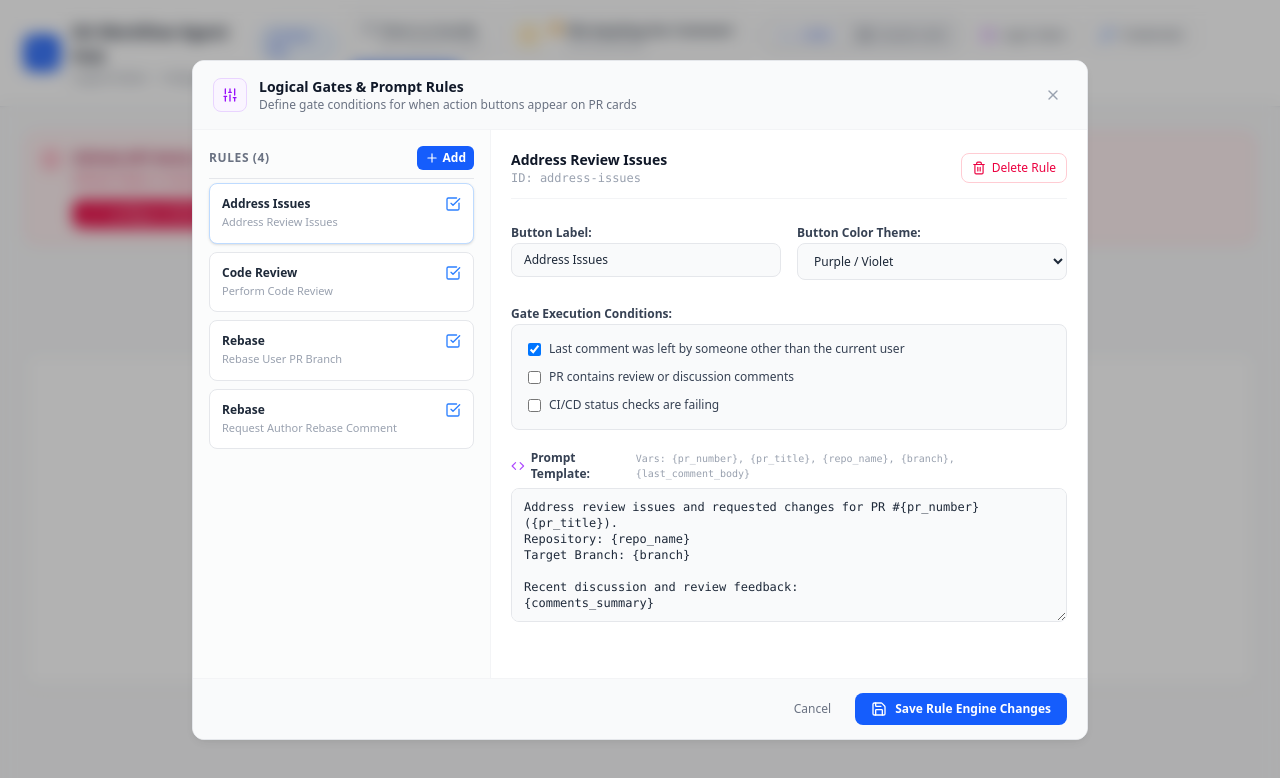
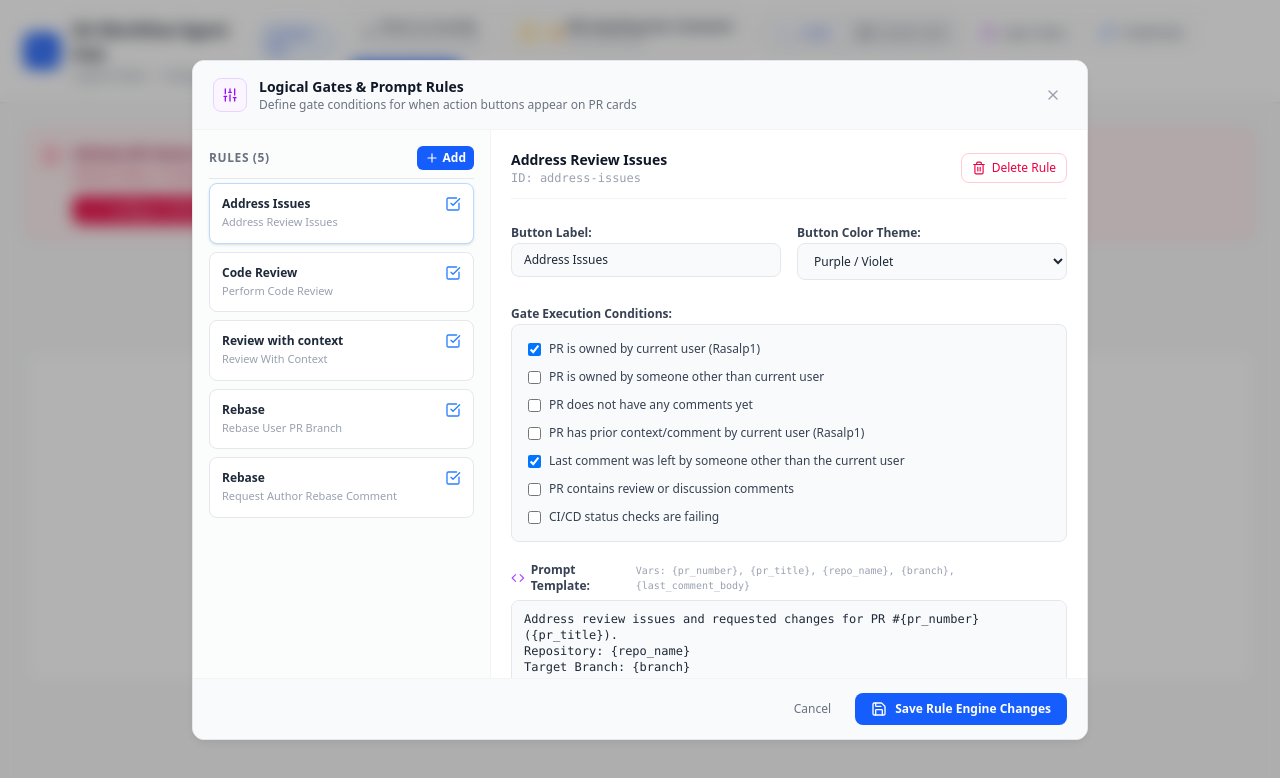
Before and after one commit to Rasalp1/Workflow, a Next.js app: page / in a window 1280 px wide. Both pictures are taken after a click on the button "Logic Gates". Shown: the top 778 px of the page. Built offline with nearby package versions, Linux system fonts and the light colour scheme.

Commit message:
Fourth Commit

```diff
--- a/src/app/page.tsx
+++ b/src/app/page.tsx
@@ -136,9 +136,14 @@ export default function Dashboard() {
     }
 
     setTimeout(() => {
-      const element = document.getElementById(cardId);
-      if (element) {
-        element.scrollIntoView({ behavior: 'smooth', block: 'start' });
+      const actionBarElement = document.getElementById(`${cardId}-action-bar`);
+      if (actionBarElement) {
+        actionBarElement.scrollIntoView({ behavior: 'smooth', block: 'end' });
+      } else {
+        const element = document.getElementById(cardId);
+        if (element) {
+          element.scrollIntoView({ behavior: 'smooth', block: 'end' });
+        }
       }
     }, 100);
   };
@@ -236,13 +241,14 @@ export default function Dashboard() {
   });
 
   // Build awaiting-comment items for Header popover
-  const awaitingReposMap: Record<string, { number: number; title: string; cardId: string }[]> = {};
+  const awaitingReposMap: Record<string, { number: number; title: string; branchName: string; cardId: string }[]> = {};
   prsWithoutOurLatestComment.forEach(({ pr }) => {
     const key = pr.repo_full_name;
     if (!awaitingReposMap[key]) awaitingReposMap[key] = [];
     awaitingReposMap[key].push({
       number: pr.number,
       title: pr.title,
+      branchName: pr.head.ref,
       cardId: `pr-card-${pr.repo_full_name}-${pr.number}`,
     });
   });
--- a/src/components/Header.tsx
+++ b/src/components/Header.tsx
@@ -14,7 +14,7 @@ interface HeaderProps {
   currentUser: string | null;
   prCount: number;
   awaitingCommentCount: number;
-  awaitingCommentItems: { repoName: string; prs: { number: number; title: string; cardId: string }[] }[];
+  awaitingCommentItems: { repoName: string; prs: { number: number; title: string; cardId: string; branchName?: string }[] }[];
   theirsToHandleCount: number;
   onSelectPR: (cardId: string) => void;
 }
@@ -65,7 +65,7 @@ export const Header: React.FC<HeaderProps> = ({
         <div className="flex items-center gap-2 flex-wrap">
           {/* Theirs to Handle Stat */}
           <div className="flex items-center gap-2 bg-white border border-gray-200 px-3 py-1.5 rounded-lg shadow-sm">
-            <div className="flex items-baseline gap-1.5">
+            <div className="flex items-center gap-1.5">
               <span className="text-lg font-bold text-gray-400 tracking-tight leading-none">
                 {theirsToHandleCount}
               </span>
@@ -86,7 +86,7 @@ export const Header: React.FC<HeaderProps> = ({
               <div className="p-1 rounded-md bg-amber-50 border border-amber-200">
                 <MessageSquare className="w-3.5 h-3.5 text-amber-500" />
               </div>
-              <div className="flex items-baseline gap-1.5">
+              <div className="flex items-center gap-1.5">
                 <span className="text-lg font-bold text-amber-500 tracking-tight leading-none">
                   {awaitingCommentCount}
                 </span>
@@ -130,8 +130,8 @@ export const Header: React.FC<HeaderProps> = ({
                                 className="w-full text-left px-2.5 py-1 rounded-lg bg-gray-50 hover:bg-blue-50 border border-gray-200 hover:border-blue-200 text-gray-700 text-xs font-mono font-semibold transition-all flex items-center justify-between group/pr"
                               >
                                 <span className="text-blue-600">#{pr.number}</span>
-                                <span className="text-[10px] text-gray-400 group-hover/pr:text-gray-700 font-sans font-normal truncate max-w-[200px]" title={pr.title}>
-                                  {pr.title}
+                                <span className="text-[10px] text-gray-400 group-hover/pr:text-gray-700 font-mono font-normal truncate max-w-[200px]" title={pr.branchName || pr.title}>
+                                  {pr.branchName || pr.title}
                                 </span>
                               </button>
                             ))}
--- a/src/components/PRCard.tsx
+++ b/src/components/PRCard.tsx
@@ -337,14 +337,26 @@ export const PRCard: React.FC<PRCardProps> = ({ prWithGates, onTriggerGate, isSe
       </div>
 
       {/* Action Bar: Logic Gates & Spawner Buttons */}
-      <div className="pt-4 border-t border-gray-100 flex flex-wrap items-center justify-between gap-4">
-        <div className="flex items-center gap-2">
-          <span className="text-xs font-medium text-gray-500 uppercase tracking-wider">
-            Logical Gates:
+      <div id={`${cardId}-action-bar`} className="pt-4 border-t border-gray-100 flex flex-wrap items-center justify-between gap-4">
+        <div className="flex items-center gap-2 flex-wrap">
+          <span className="text-xs px-2 py-0.5 rounded-md bg-blue-50 text-blue-700 font-mono font-semibold border border-blue-200">
+            #{pr.number}
           </span>
-          <span className="text-xs px-2 py-0.5 rounded-full bg-gray-100 text-gray-600 font-semibold border border-gray-200">
-            {passedGates.length} / {evaluatedGates.length} Actionable
+          <span className="text-xs text-gray-600 font-mono bg-gray-50 px-2 py-0.5 rounded-md border border-gray-200 flex items-center gap-1.5" title={`${pr.head.ref} → ${pr.base.ref}`}>
+            <GitBranch className="w-3 h-3 text-gray-400" />
+            {pr.head.ref}
           </span>
+
+          {/* Worktree Button */}
+          <button
+            onClick={handleSpawnWorktree}
+            disabled={isSpawningWorktree}
+            className="inline-flex items-center gap-1.5 px-2.5 py-1 rounded-md bg-white hover:bg-blue-50 text-blue-700 text-xs font-semibold border border-blue-200 hover:border-blue-300 shadow-sm transition-all disabled:opacity-50"
+            title={`Spawn Git Worktree for branch "${pr.head.ref}" in Antigravity IDE`}
+          >
+            <GitBranch className="w-3.5 h-3.5 shrink-0 text-blue-600" />
+            <span>{isSpawningWorktree ? 'Spawning...' : 'Worktree'}</span>
+          </button>
         </div>
 
         <div className="flex items-center gap-2 flex-wrap">
--- a/src/components/RulesEditorModal.tsx
+++ b/src/components/RulesEditorModal.tsx
@@ -227,6 +227,54 @@ export const RulesEditorModal: React.FC<RulesEditorModalProps> = ({
                   <label className="flex items-center gap-2 cursor-pointer text-gray-700">
                     <input
                       type="checkbox"
+                      checked={!!currentRule.conditions.prOwnedByCurrentUser}
+                      onChange={(e) =>
+                        handleUpdateConditions('prOwnedByCurrentUser', e.target.checked)
+                      }
+                      className="rounded border-gray-300 bg-white text-blue-600 focus:ring-0"
+                    />
+                    <span>PR is owned by current user (Rasalp1)</span>
+                  </label>
+
+                  <label className="flex items-center gap-2 cursor-pointer text-gray-700">
+                    <input
+                      type="checkbox"
+                      checked={!!currentRule.conditions.prOwnedByNonCurrentUser}
+                      onChange={(e) =>
+                        handleUpdateConditions('prOwnedByNonCurrentUser', e.target.checked)
+                      }
+                      className="rounded border-gray-300 bg-white text-blue-600 focus:ring-0"
+                    />
+                    <span>PR is owned by someone other than current user</span>
+                  </label>
+
+                  <label className="flex items-center gap-2 cursor-pointer text-gray-700">
+                    <input
+                      type="checkbox"
+                      checked={!!currentRule.conditions.hasNoComments}
+                      onChange={(e) =>
+                        handleUpdateConditions('hasNoComments', e.target.checked)
+                      }
+                      className="rounded border-gray-300 bg-white text-blue-600 focus:ring-0"
+                    />
+                    <span>PR does not have any comments yet</span>
+                  </label>
+
+                  <label className="flex items-center gap-2 cursor-pointer text-gray-700">
+                    <input
+                      type="checkbox"
+                      checked={!!currentRule.conditions.hasCommentsByCurrentUser}
+                      onChange={(e) =>
+                        handleUpdateConditions('hasCommentsByCurrentUser', e.target.checked)
+                      }
+                      className="rounded border-gray-300 bg-white text-blue-600 focus:ring-0"
+                    />
+                    <span>PR has prior context/comment by current user (Rasalp1)</span>
+                  </label>
+
+                  <label className="flex items-center gap-2 cursor-pointer text-gray-700">
+                    <input
+                      type="checkbox"
                       checked={!!currentRule.conditions.lastCommentNotCurrentUser}
                       onChange={(e) =>
                         handleUpdateConditions('lastCommentNotCurrentUser', e.target.checked)
--- a/src/lib/logicGates.ts
+++ b/src/lib/logicGates.ts
@@ -29,6 +29,23 @@ export function evaluateGateRule(
   // Condition: prOwnedByNonCurrentUser (PR owned by someone else)
   if (rule.conditions.prOwnedByNonCurrentUser) {
     if (pr.user.login.toLowerCase() === effectiveUser.toLowerCase()) {
+      passed = false;
+    }
+  }
+
+  // Condition: hasNoComments (PR has zero comments)
+  if (rule.conditions.hasNoComments) {
+    if ((pr.comments || []).length > 0) {
+      passed = false;
+    }
+  }
+
+  // Condition: hasCommentsByCurrentUser (PR has at least one comment by current user)
+  if (rule.conditions.hasCommentsByCurrentUser) {
+    const hasUserComment = (pr.comments || []).some(
+      (c) => c.user.login.toLowerCase() === effectiveUser.toLowerCase()
+    );
+    if (!hasUserComment) {
       passed = false;
     }
   }
--- a/src/lib/storage.ts
+++ b/src/lib/storage.ts
@@ -35,7 +35,7 @@ Task:
   {
     id: 'code-review',
     name: 'Perform Code Review',
-    description: 'PR owned by someone else with latest comment from a non-user.',
+    description: 'PR owned by someone else with no comments yet.',
     enabled: true,
     buttonLabel: 'Code Review',
     buttonIcon: 'Eye',
@@ -43,17 +43,43 @@ Task:
     actionType: 'spawn_agent',
     conditions: {
       prOwnedByNonCurrentUser: true,
-      lastCommentNotCurrentUser: true,
+      hasNoComments: true,
     },
     promptTemplate: `Perform a thorough code review for PR #{pr_number} ({pr_title}) in repository {repo_name}.
 Review the latest changes on branch '{branch}' compared to base '{base_branch}'.
-Latest comment from @{last_comment_author}:
-"{last_comment_body}"
 
 Instructions:
 1. Examine git status, modified files, and diffs on branch {branch}.
 2. Check for logic issues, edge cases, performance, or styling defects.
 3. Fix any identified bugs or address review comments directly on disk.`,
+  },
+  {
+    id: 'review-with-context',
+    name: 'Review With Context',
+    description: 'PR owned by someone else with prior context from us and new comments.',
+    enabled: true,
+    buttonLabel: 'Review with context',
+    buttonIcon: 'Eye',
+    buttonColor: 'emerald',
+    actionType: 'spawn_agent',
+    conditions: {
+      prOwnedByNonCurrentUser: true,
+      hasCommentsByCurrentUser: true,
+      lastCommentNotCurrentUser: true,
+    },
+    promptTemplate: `Perform a code review for PR #{pr_number} ({pr_title}) in repository {repo_name} taking into account our prior context and discussion.
+Review the latest changes on branch '{branch}' compared to base '{base_branch}'.
+
+Discussion summary and prior context:
+{comments_summary}
+
+Latest comment from @{last_comment_author}:
+"{last_comment_body}"
+
+Instructions:
+1. Review the new comments and changes in context of our previous feedback.
+2. Inspect the codebase for changes on branch {branch}.
+3. Address open questions or fix identified issues directly on disk.`,
   },
   {
     id: 'rebase-user-pr',
--- a/src/lib/terminalLauncher.ts
+++ b/src/lib/terminalLauncher.ts
@@ -1,6 +1,7 @@
 import { exec } from 'child_process';
 import { promisify } from 'util';
 import { writeFile, unlink } from 'fs/promises';
+import { existsSync } from 'fs';
 import { tmpdir } from 'os';
 import { join } from 'path';
 import { AgentType } from '@/types';
@@ -116,9 +117,11 @@ export async function spawnWorktreeInAntigravity({
     // Ensure worktrees container directory exists
     await execAsync(`mkdir -p "${worktreesDir}"`);
 
-    // Check if worktree directory already exists
+    // Check if worktree directory already exists on disk or in git worktree list
+    const directoryExists = existsSync(worktreePath);
     const { stdout: existingWorktrees } = await execAsync(`git -C "${cleanRepoPath}" worktree list`).catch(() => ({ stdout: '' }));
-    const alreadyExists = existingWorktrees.includes(worktreePath);
+    const registeredInGit = existingWorktrees.split('\n').some((line) => line.includes(worktreePath) || line.includes(branchSlug));
+    const alreadyExists = directoryExists || registeredInGit;
 
     if (!alreadyExists) {
       // Fetch latest commits from remote for branch
@@ -126,7 +129,14 @@ export async function spawnWorktreeInAntigravity({
 
       // Try worktree add: 1. branch directly, 2. new local branch from origin/branch, 3. fallback create
       const addCmd = `git -C "${cleanRepoPath}" worktree add "${worktreePath}" "${branchName}" 2>/dev/null || git -C "${cleanRepoPath}" worktree add "${worktreePath}" -b "${branchSlug}" "origin/${branchName}" 2>/dev/null || git -C "${cleanRepoPath}" worktree add "${worktreePath}" HEAD`;
-      await execAsync(addCmd);
+      try {
+        await execAsync(addCmd);
+      } catch (addError: any) {
+        // If git worktree add failed (e.g. branch or folder already exists elsewhere), but worktree directory exists on disk now, do not abort
+        if (!existsSync(worktreePath)) {
+          throw addError;
+        }
+      }
     }
 
     // Open a new terminal tab in the correct Antigravity IDE window (the one showing this repo).
@@ -183,9 +193,6 @@ tell application "System Events"
     end if
     set frontmost to true
     delay 0.3
-    -- Escape to blur any focused input (chat panel, search box, etc.)
-    key code 53
-    delay 0.2
     -- Open command palette (Cmd+Shift+P)
     key code 35 using {command down, shift down}
     delay 0.6
@@ -222,9 +229,12 @@ end tell
       await unlink(tmpScript).catch(() => {});
     }
 
+    const wasExisting = alreadyExists || existsSync(worktreePath);
     return {
       success: true,
-      message: `Worktree for branch "${branchName}" spawned at "${worktreePath}" and opened in Antigravity IDE`,
+      message: wasExisting
+        ? `Worktree for branch "${branchName}" already exists at "${worktreePath}" — opened terminal and navigated in Antigravity IDE`
+        : `Worktree for branch "${branchName}" spawned at "${worktreePath}" and opened in Antigravity IDE`,
       worktreePath,
     };
   } catch (error: any) {
--- a/src/types/index.ts
+++ b/src/types/index.ts
@@ -63,6 +63,8 @@ export interface LogicalGateRule {
   conditions: {
     prOwnedByCurrentUser?: boolean;
     prOwnedByNonCurrentUser?: boolean;
+    hasNoComments?: boolean;
+    hasCommentsByCurrentUser?: boolean;
     lastCommentNotCurrentUser?: boolean;
     hasMergeConflicts?: boolean;
     lastCommentAuthorLogin?: string; // Specific user login if set
```
